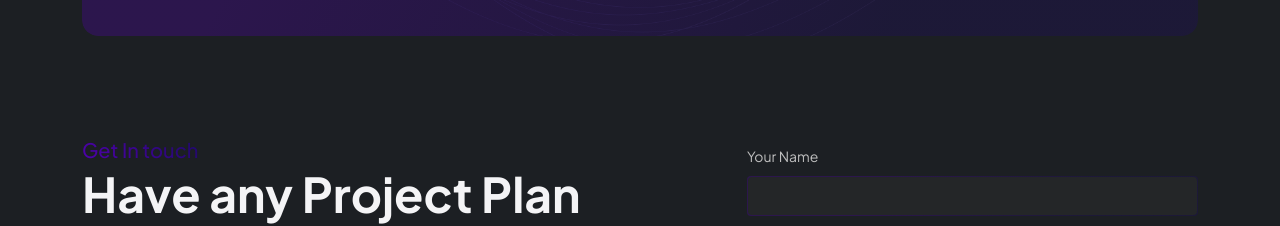
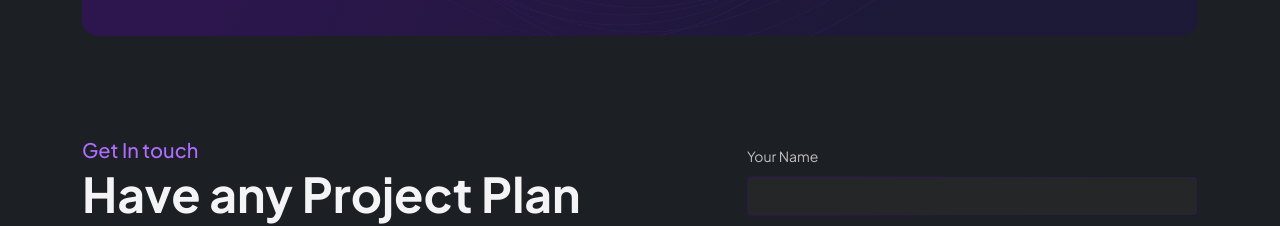
Before and after one commit to aphelele-bojana/thoota-maths, a React (Vite) app in the folder zenith-reactjs/: page /home-3 in a window 1280 px wide. Shown: the part 6200-6426 px from the top of the page. Built offline with nearby package versions, Linux system fonts and the light colour scheme; some icons are missing.

Commit message:
color change

```diff
--- a/zenith-reactjs/src/components/homes/home-3/GetInTouchHomeThree.tsx
+++ b/zenith-reactjs/src/components/homes/home-3/GetInTouchHomeThree.tsx
@@ -6,7 +6,7 @@ const GetInTouchHomeThree = () => {
        <div className="section-space-y">
       <div className="container">
         <div className="row g-4 align-items-center justify-content-xl-between">
-          <div className="col-lg-6"><span className="d-inline-block fs-20 text-gradient-primary fw-medium" data-cue="fadeIn">Get
+          <div className="col-lg-6"><span className="d-inline-block fs-20 fw-medium" data-cue="fadeIn" style={{color:"rgb(175 109 255)"}}>Get
               In touch</span>
             <h2 className="text-light" data-cue="fadeIn">Have any Project Plan In your Mind?</h2>
             <p className="mb-8" data-cue="fadeIn">Every great project starts with a single idea. If you have something in mind—big or small—we’d love to hear about it. Our team is ready to explore your vision, offer expert guidance, and help you bring your concept to life with smart, tailored solutions.</p>
```
